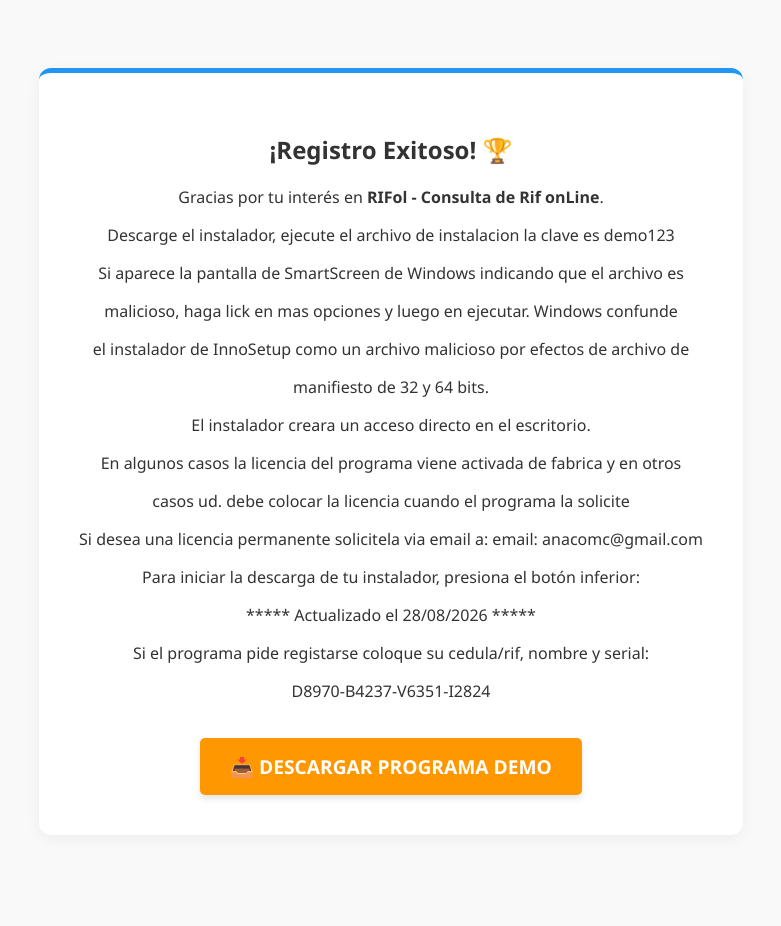
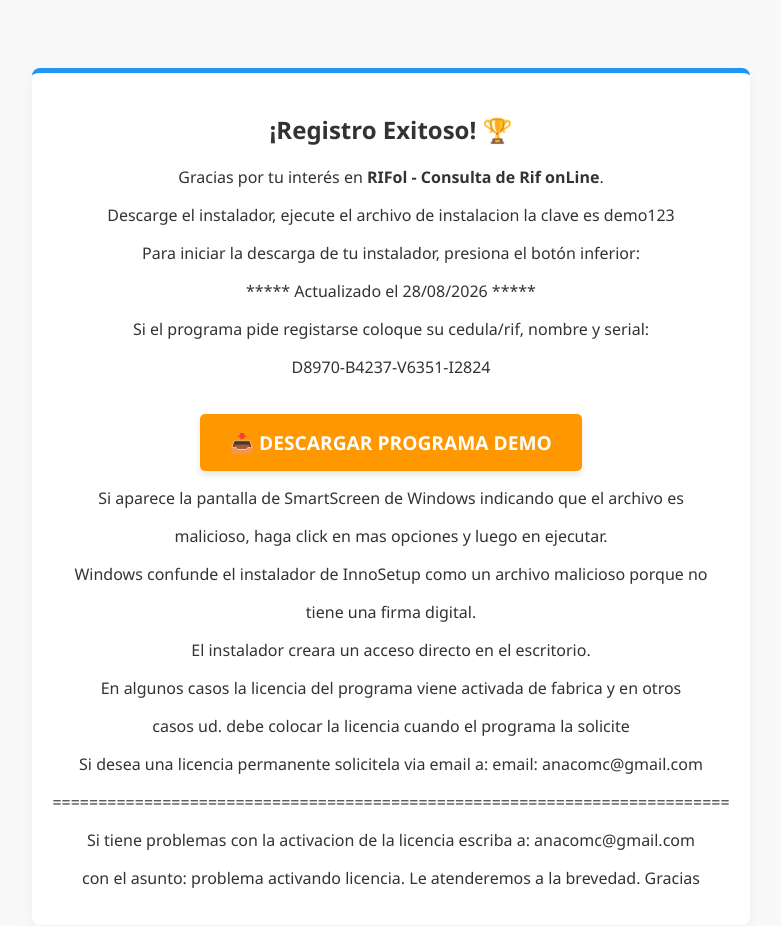
Before and after one commit to anacomc/mi-vitrina-captcha, a website: page gracias.html in a window 1280 px wide. Shown: the whole page, without its empty margins (249-1030 px from the left). Before the commit the page ends 883 px from the top, so only its background shows below. Drawn offline with Linux system fonts and the light colour scheme.

Commit message:
Update gracias.html

```diff
--- a/gracias.html
+++ b/gracias.html
@@ -6,7 +6,7 @@
     <title>Descarga tu Demo - RIFol - Consulta de Rif onLine</title>
     <style>
         body { font-family: 'Segoe UI', sans-serif; text-align: center; padding: 40px; background-color: #f9f9f9; color: #333; }
-        .box { background: white; padding: 40px; border-radius: 12px; box-shadow: 0 4px 15px rgba(0,0,0,0.05); display: inline-block; max-width: 700px; margin-top: 20px; border-top: 5px solid #2196F3; }
+        .box { background: white; padding: 20px; border-radius: 8px; box-shadow: 0 4px 15px rgba(0,0,0,0.05); display: inline-block; max-width: 800px; margin-top: 20px; border-top: 5px solid #2196F3; }
         .btn-descarga-real { background-color: #ff9800; color: white; padding: 15px 30px; font-size: 1.2em; border: none; border-radius: 5px; cursor: pointer; text-decoration: none; font-weight: bold; display: inline-block; margin-top: 20px; box-shadow: 0 4px 6px rgba(0,0,0,0.1); }
         .btn-soporte { background-color: #4CAF50; color: white; padding: 8px 15px; border-radius: 4px; text-decoration: none; font-weight: bold; font-size: 0.9em; display: inline-block; margin-top: 10px; }
     </style>
@@ -16,20 +16,25 @@
         <h2>¡Registro Exitoso! 🏆</h2>
         <p>Gracias por tu interés en <strong> RIFol - Consulta de Rif onLine</strong>.</p>
         <p>Descarge el instalador, ejecute el archivo de instalacion la clave es demo123</p>
-        <p>Si aparece la pantalla de SmartScreen de Windows indicando que el archivo es</p>
-        <p>malicioso, haga lick en mas opciones y luego en ejecutar. Windows confunde</p>
-        <p>el instalador de InnoSetup como un archivo malicioso por efectos de archivo de</p>
-        <p>manifiesto de 32 y 64 bits.</p>
-        <p>El instalador creara un acceso directo en el escritorio.</p>
-        <p>En algunos casos la licencia del programa viene activada de fabrica y en otros</p>
-        <p>casos ud. debe colocar la licencia cuando el programa la solicite</p>
-        <p>Si desea una licencia permanente solicitela via email a: email: anacomc@gmail.com</p>
 
         <p>Para iniciar la descarga de tu instalador, presiona el botón inferior:</p>
         <p style="text-align: center;">***** Actualizado el 28/08/2026 *****</p>
         <p> Si el programa pide registarse coloque su cedula/rif, nombre y serial: </p>
         <p>D8970-B4237-V6351-I2824</p>
+
         <a href="/ejecutar-descarga-segura" class="btn-descarga-real">📥 DESCARGAR PROGRAMA DEMO </a>
+
+        <p>   Si aparece la pantalla de SmartScreen de Windows indicando que el archivo es</p>
+        <p>malicioso, haga click en mas opciones y luego en ejecutar. </p>
+        <p>Windows confunde el instalador de InnoSetup como un archivo malicioso porque no </p>
+        <p>tiene una firma digital.</p>
+        <p>El instalador creara un acceso directo en el escritorio.</p>
+        <p>En algunos casos la licencia del programa viene activada de fabrica y en otros</p>
+        <p>casos ud. debe colocar la licencia cuando el programa la solicite</p>
+        <p>Si desea una licencia permanente solicitela via email a: email: anacomc@gmail.com</p>
+        <p>==========================================================================</p>
+        <p>Si tiene problemas con la activacion de la licencia escriba a: anacomc@gmail.com</p>
+        <p>con el asunto: problema activando licencia. Le atenderemos a la brevedad. Gracias </p>
 
 
     </div>
```
